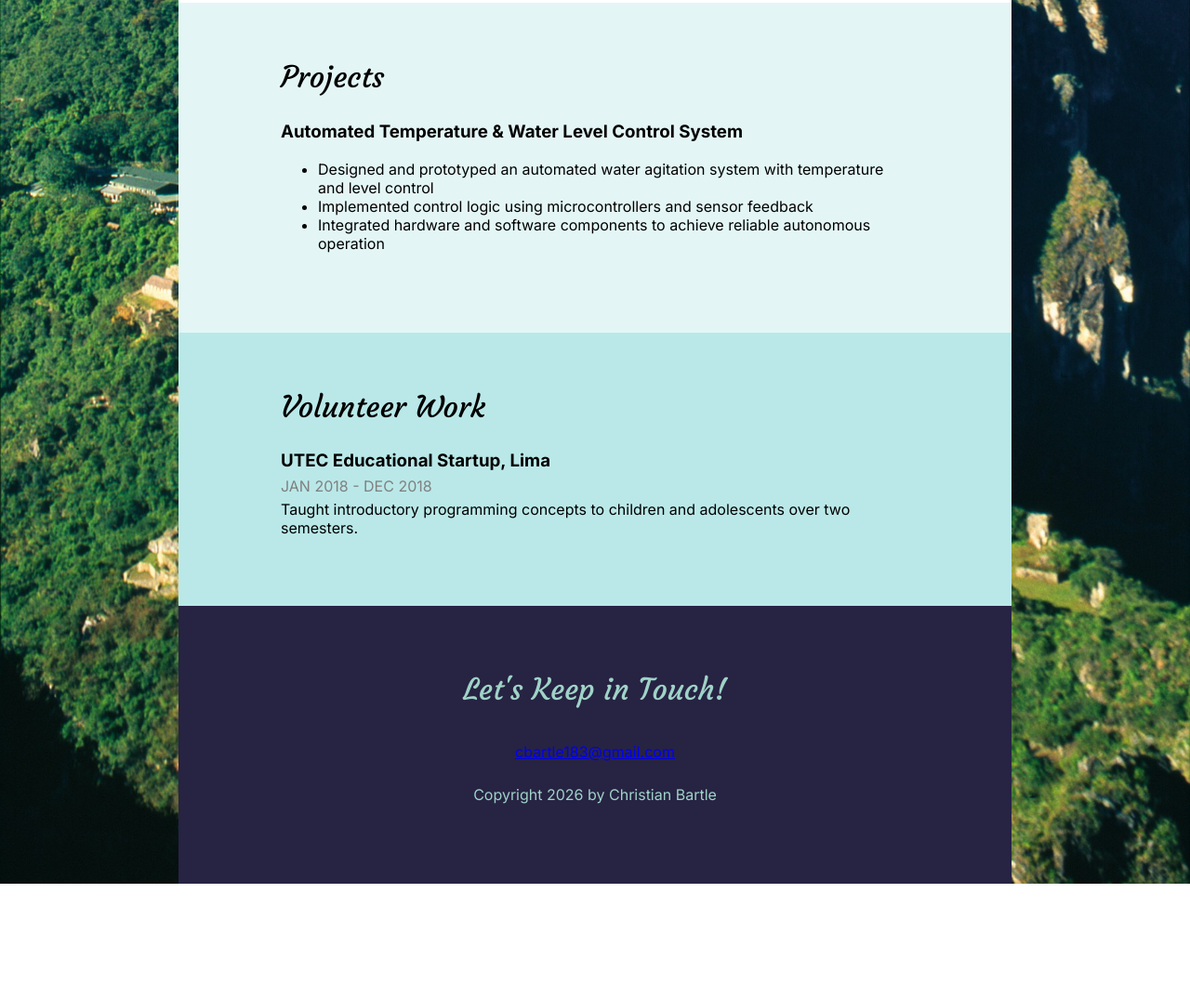
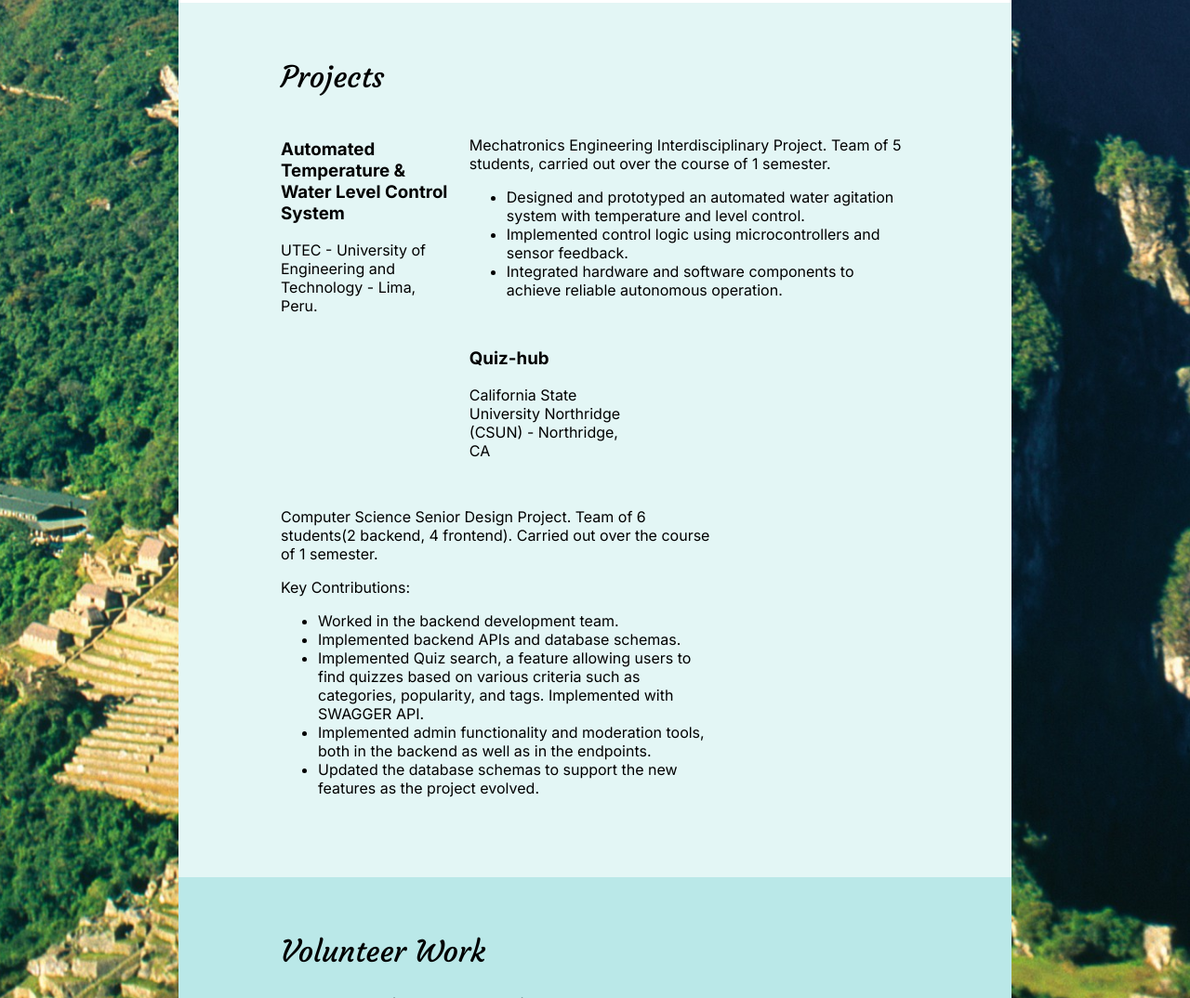
Before and after one commit to CBartleTesoro/comp484-hw7, a plain HTML site: page docs/index.html in a window 1280 px wide. Shown: the part 955-2029 px from the top of the page at 93% size. Before the commit the page ends 1906 px from the top, so only its background shows below. Drawn offline with Linux system fonts and the light colour scheme.

Commit message:
Part 6 update
Added homework requierements to PROJECTS section instead of work section, since there is no work section.

```diff
--- a/docs/index.html
+++ b/docs/index.html
@@ -90,7 +90,7 @@
                     </ul>
                 </div>
 
-                I attemped to do step 6g to this part of education, since i dont have the work section filled in as i lack work experience. It didnt look well so i reverted it. However, ive left it in so it can be shown i know how to apply it, its just that the content itself is not addecaute for it.
+                I attemped to do step 6g to this part of education, since i dont have the work section filled in as i lack work experience. It didnt look well so i reverted it.
                 -->
                 <h3>Pierce College - Woodland Hills.</h3>
                 <p style="color: grey;">FEB 2024 - DEC 2024</p>
@@ -119,14 +119,40 @@
         </section>
 
         <section class="projects third-color"> <!-- two classes, projects, and a color class-->
+
+        <!-- Applied part 6 of the homework here as I have no work section.-->
             <div class="content-wrap">
                 <h2>Projects</h2>
-                <h3>Automated Temperature & Water Level Control System</h3>
-                <ul>
-                    <li>Designed and prototyped an automated water agitation system with temperature and level control</li>
-                    <li>Implemented control logic using microcontrollers and sensor feedback</li>
-                    <li>Integrated hardware and software components to achieve reliable autonomous operation</li>
-                </ul>
+                <div class="column-narrow">
+                    <h3>Automated Temperature & Water Level Control System</h3>
+                    <p>UTEC - University of Engineering and Technology - Lima, Peru.</p>
+                </div>
+                <div class="column-wide">
+                    <p>Mechatronics Engineering Interdisciplinary Project. Team of 5 students, carried out over the course of 1 semester.</p>
+                    <ul>
+                        <li>Designed and prototyped an automated water agitation system with temperature and level control.</li>
+                        <li>Implemented control logic using microcontrollers and sensor feedback.</li>
+                        <li>Integrated hardware and software components to achieve reliable autonomous operation.</li>
+                    </ul>
+                </div>
+
+                <div class="column-narrow">
+                    <h3>Quiz-hub</h3>
+                    <!-- <p>Comp 380 Senior Design Project. Take, create and/or manage quizzes, with an AI feature to help create quizzes.</p> -->
+                    <p>California State University Northridge (CSUN) - Northridge, CA</p>
+                </div>
+                <div class="column-wide">
+                    <p>Computer Science Senior Design Project. Team of 6 students(2 backend, 4 frontend). Carried out over the course of 1 semester.</p>
+                    <p>Key Contributions:</p>
+                    <ul>
+                        <li>Worked in the backend development team.</li>
+                        <li>Implemented backend APIs and database schemas.</li>
+                        <li>Implemented Quiz search, a feature allowing users to find quizzes based on various criteria such as categories, popularity, and tags. Implemented with SWAGGER API.</li>
+                        <li>Implemented admin functionality and moderation tools, both in the backend as well as in the endpoints.</li>
+                        <li>Updated the database schemas to support the new features as the project evolved.</li>
+                    </ul>
+                </div>
+
             </div>
         </section>
         <section class="volunteer fourth-color"> <!-- two classes, volunteer, and a color class-->
```
Also changed, not shown: docs/hw7_lab_instructions.txt.
